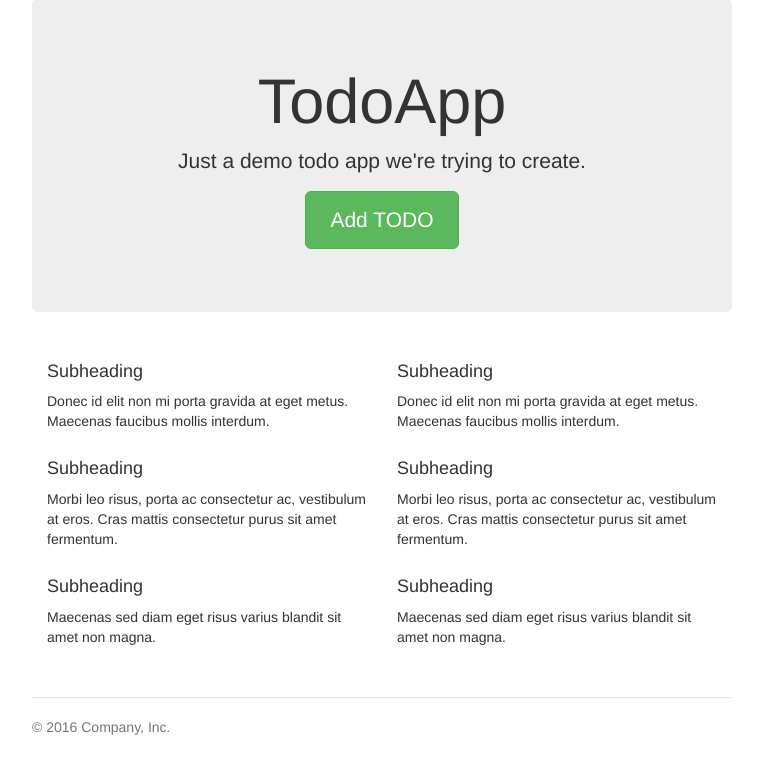
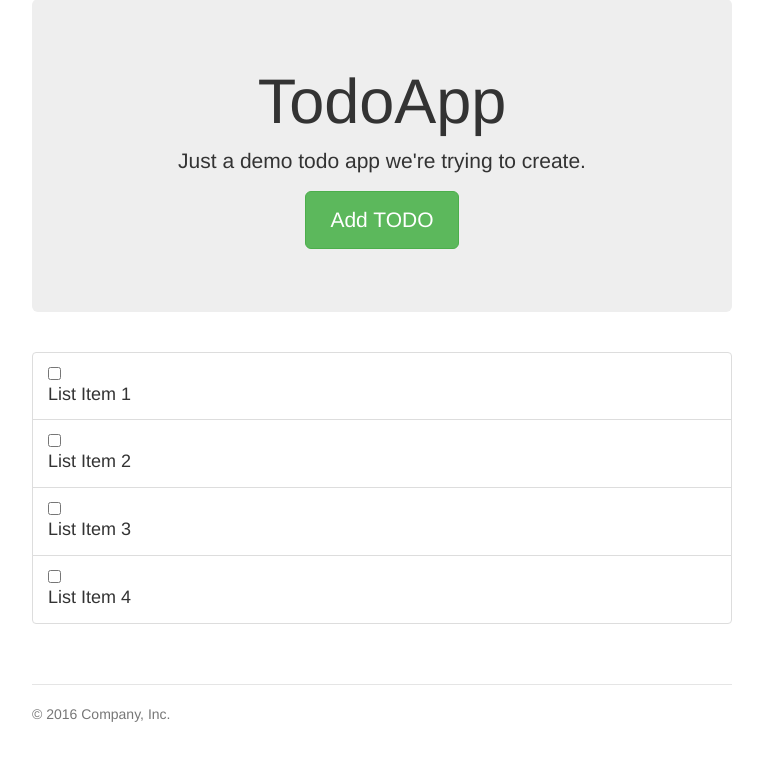
Before and after one commit to kabirbaidhya/django-todoapp, a Django app: template todos/templates/index.html in a window 1280 px wide. Shown: the part 112-879 px from the top of the page, without its empty margins (258-1021 px from the left). After the commit the page ends 834 px from the top, so only its background shows below. Run offline with Django 3.2, Linux system fonts and the light colour scheme; the template is opened without the code that fills it, so the values that code supplies are empty; some libraries are stand-ins or nearby versions.

Commit message:
Add template for todolist

```diff
--- a/todos/templates/index.html
+++ b/todos/templates/index.html
@@ -1,5 +1,4 @@
-{% extends 'base.html' %}
-{% block content%}
+{% extends 'base.html' %} {% block content%}
 <div class="jumbotron">
     <h1>TodoApp</h1>
     <p class="lead">Just a demo todo app we're trying to create.</p>
@@ -8,27 +7,5 @@
     </p>
 </div>
 
-    <div class="row marketing">
-        <div class="col-lg-6">
-            <h4>Subheading</h4>
-            <p>Donec id elit non mi porta gravida at eget metus. Maecenas faucibus mollis interdum.</p>
-
-            <h4>Subheading</h4>
-            <p>Morbi leo risus, porta ac consectetur ac, vestibulum at eros. Cras mattis consectetur purus sit amet fermentum.</p>
-
-            <h4>Subheading</h4>
-            <p>Maecenas sed diam eget risus varius blandit sit amet non magna.</p>
-        </div>
-
-        <div class="col-lg-6">
-            <h4>Subheading</h4>
-            <p>Donec id elit non mi porta gravida at eget metus. Maecenas faucibus mollis interdum.</p>
-
-            <h4>Subheading</h4>
-            <p>Morbi leo risus, porta ac consectetur ac, vestibulum at eros. Cras mattis consectetur purus sit amet fermentum.</p>
-
-            <h4>Subheading</h4>
-            <p>Maecenas sed diam eget risus varius blandit sit amet non magna.</p>
-        </div>
-    </div>
+{% include 'todolist.html' %}
 {% endblock %}
--- /dev/null
+++ b/todos/templates/todolist.html
@@ -0,0 +1,36 @@
+<div class="row marketing">
+    <div class="todolist list-group">
+        <li class="list-group-item">
+            <div class="completed-check">
+                <input type="checkbox">
+            </div>
+            <div class="todo-title">
+                <h4 class="list-group-item-heading">List Item 1</h4>
+            </div>
+        </li>
+        <li class="list-group-item">
+            <div class="completed-check">
+                <input type="checkbox">
+            </div>
+            <div class="todo-title">
+                <h4 class="list-group-item-heading">List Item 2</h4>
+            </div>
+        </li>
+        <li class="list-group-item">
+            <div class="completed-check">
+                <input type="checkbox">
+            </div>
+            <div class="todo-title">
+                <h4 class="list-group-item-heading">List Item 3</h4>
+            </div>
+        </li>
+        <li class="list-group-item">
+            <div class="completed-check">
+                <input type="checkbox">
+            </div>
+            <div class="todo-title">
+                <h4 class="list-group-item-heading">List Item 4</h4>
+            </div>
+        </li>
+    </div>
+</div>
```
Lines whose indentation alone changed are shown as unchanged.
